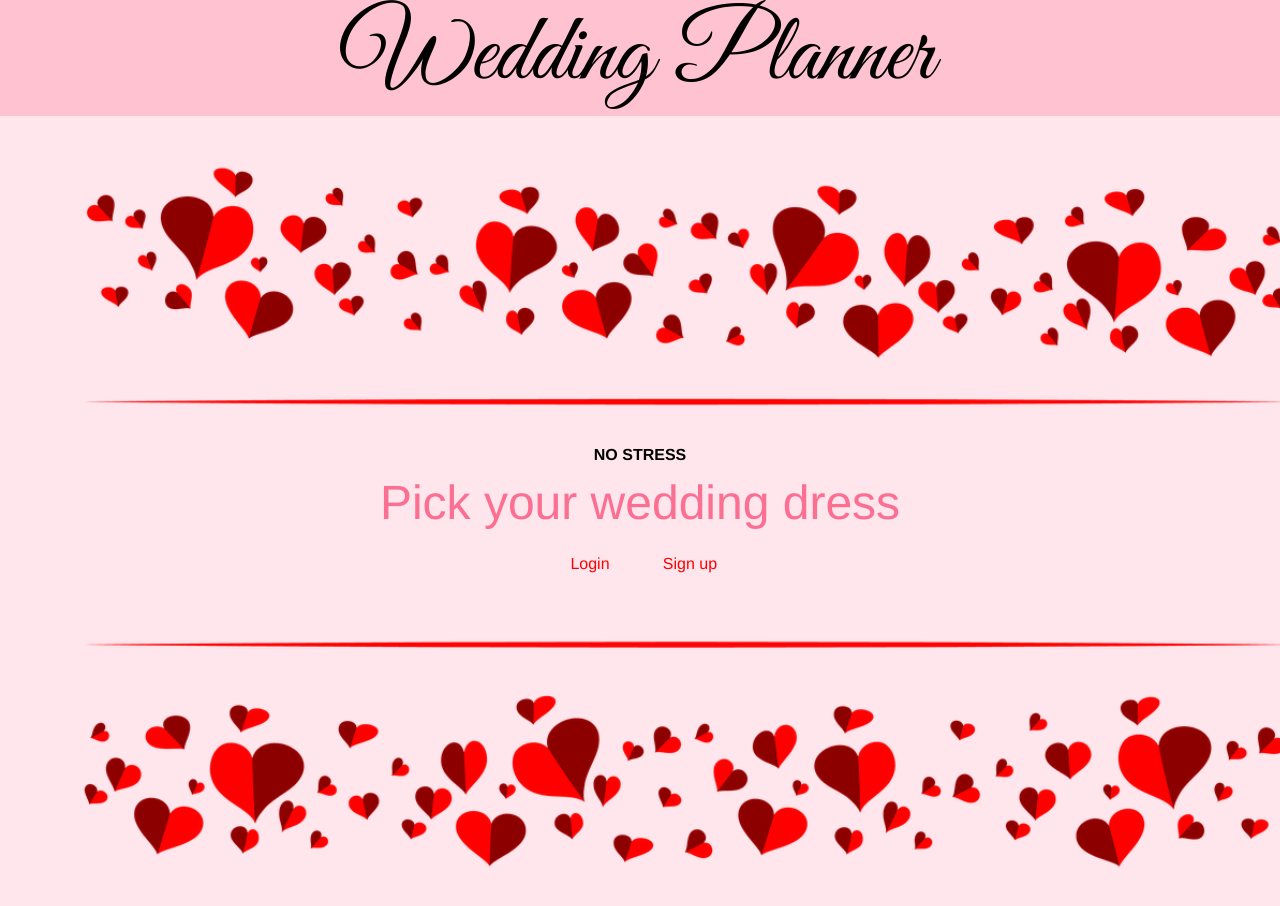
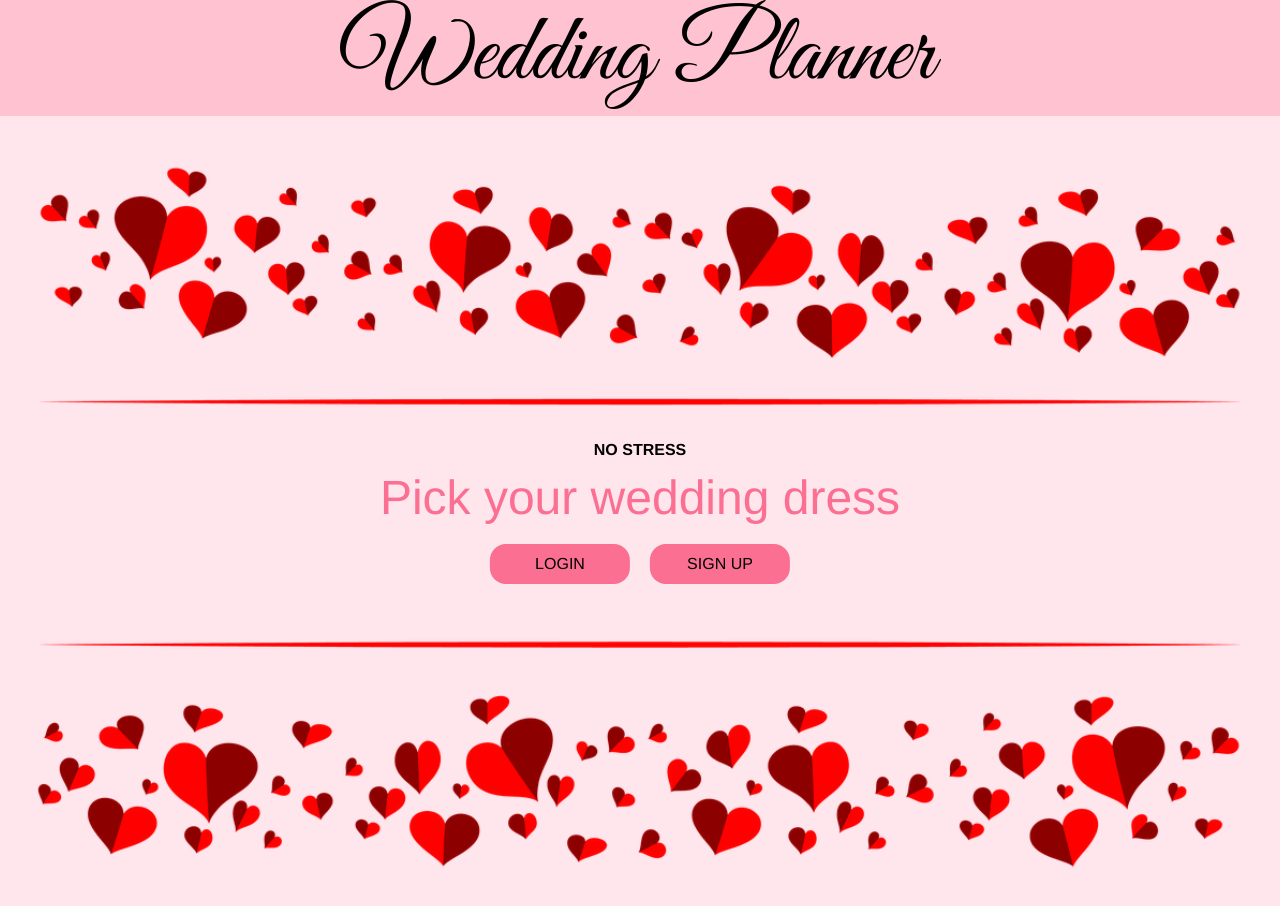
Before and after one commit to jadrejcicariana/Wedding-planner-frontend, a Vue app: page / in a window 1280 px wide. Shown: the top 906 px of the page. Built offline with nearby package versions, Linux system fonts and the light colour scheme.

Commit message:
edit button component, edit landing view

```diff
--- a/src/components/MainButton.vue
+++ b/src/components/MainButton.vue
@@ -20,9 +20,12 @@ export default {
 
 Button {
     position: relative;
-    width: 100px;
-    height: 50px;
-    color: rgb(255, 0, 0);
+    width: 140px;
+    height: 40px;
+    color: black;
+    background-color: #FB6F92;
+    margin: 10px;
+    border-radius: 16px;
 }
 
 </style>
--- a/src/views/LandingView.vue
+++ b/src/views/LandingView.vue
@@ -11,8 +11,8 @@
           <p class ="title1">NO STRESS</p>
           <p class ="title2">Pick your wedding dress</p>
           <div class = "buttons">
-            <main-button :buttonText="'Login'"> </main-button>
-            <main-button :buttonText="'Sign up'"> </main-button>
+            <main-button :buttonText="'LOGIN'"> </main-button>
+            <main-button :buttonText="'SIGN UP'"> </main-button>
           </div>
         </div>
       </div>
@@ -48,12 +48,13 @@ body {
 .landing-background {
   position: absolute;
   top: 300;
-  left: 0;
+  left: 50;
   width: 100%;
   height: 100%;
   background-image: url("@/assets/hearts.png");
   background-color: #FFE5EC;
   background-size: cover;
+  background-position: center;
 }
 
 .title {
```
